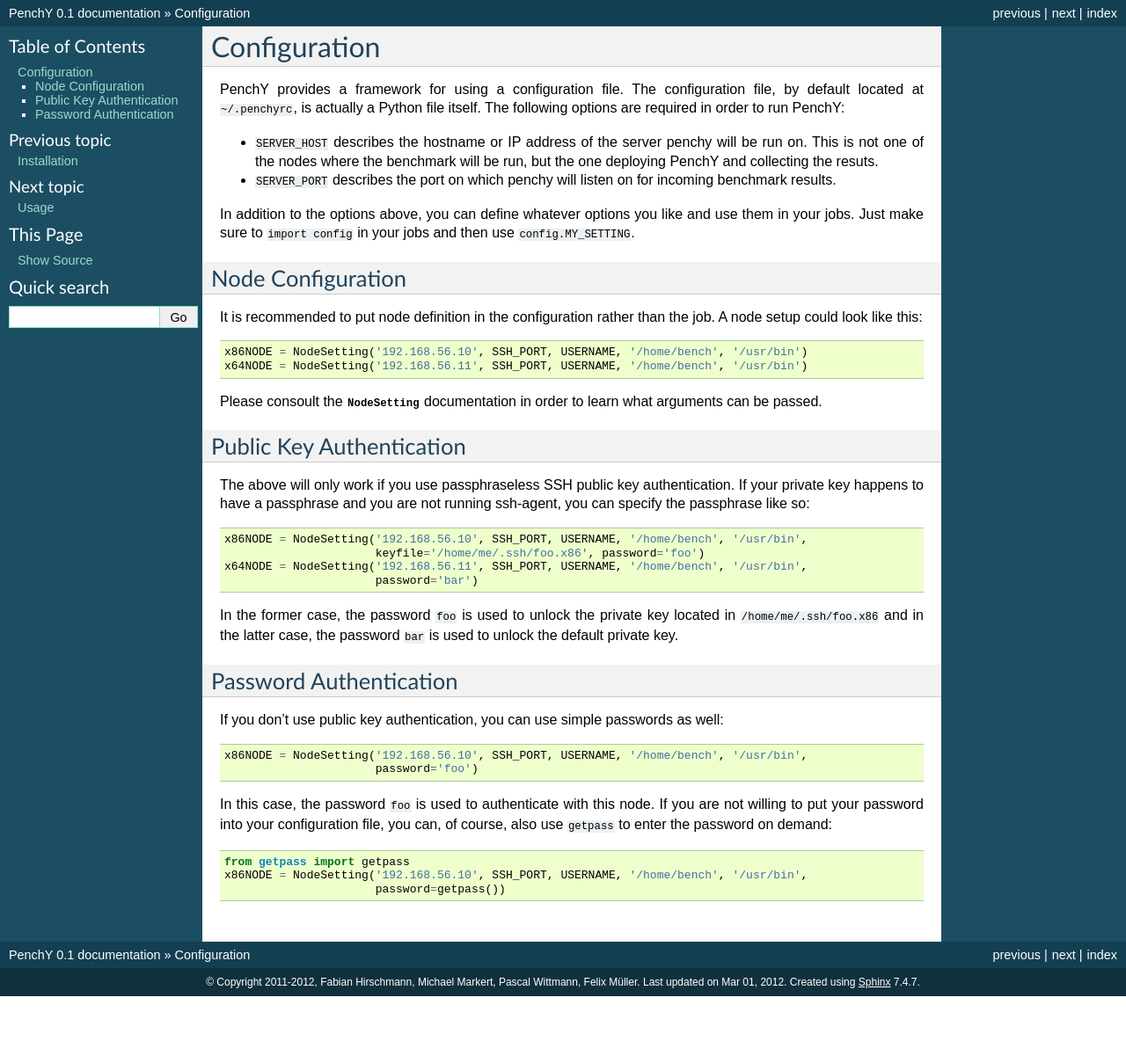
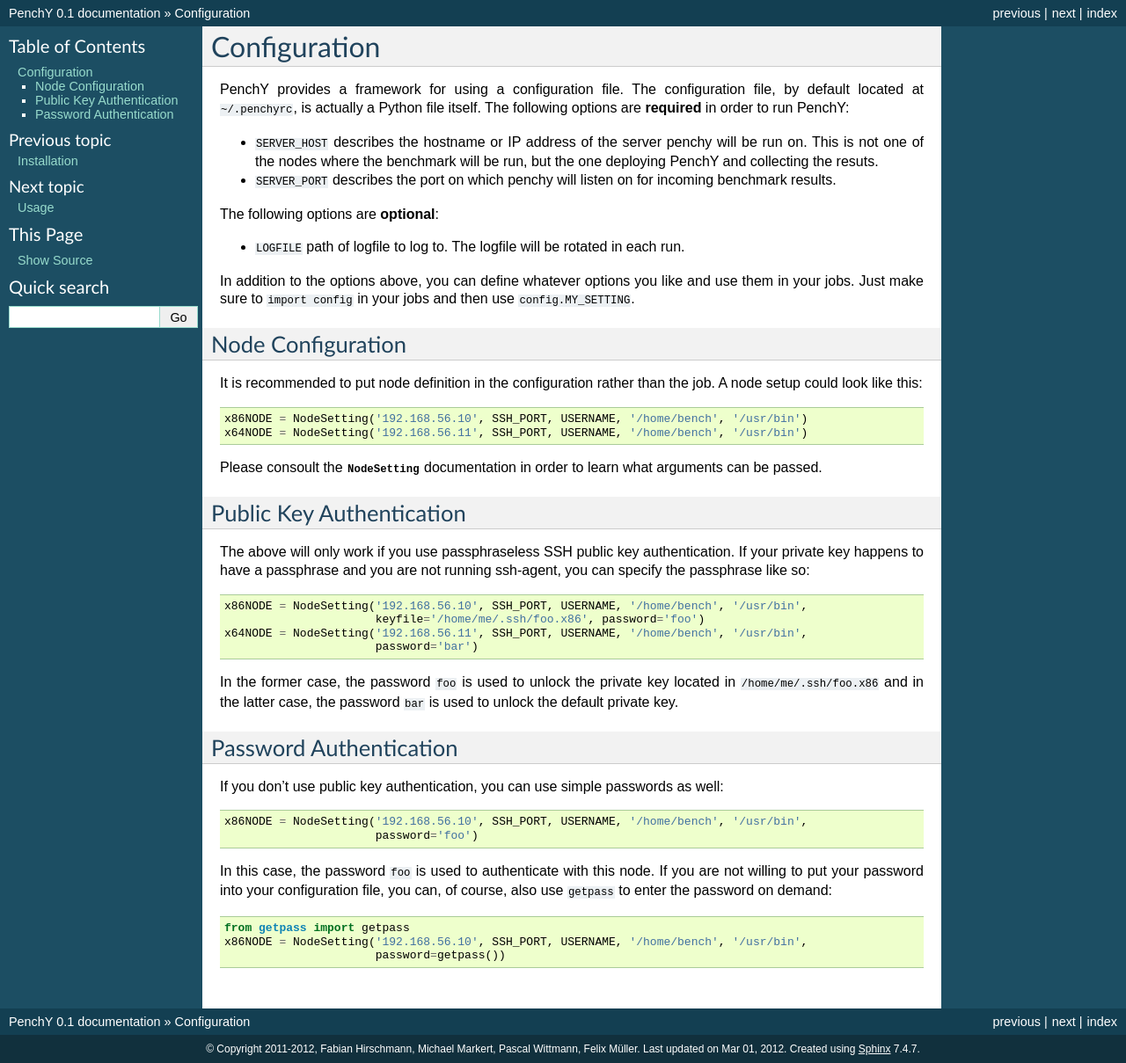
Before and after one commit to fhirschmann/penchy, a Sphinx documentation site: the page built from docs/configuration.rst, in a window 1280 px wide. Shown: the whole page at 88% size. Built offline with Sphinx 7.4.7, drawn with Linux system fonts in a browser that asks for light colours; formulas are drawn with MathJax 3; before the commit the page ends 1133 px from its top, so only the background shows below that.

Commit message:
documented logfile

```diff
--- a/docs/configuration.rst
+++ b/docs/configuration.rst
@@ -2,13 +2,17 @@
 =============
 PenchY provides a framework for using a configuration file. The configuration
 file, by default located at ``~/.penchyrc``, is actually a Python file itself.
-The following options are required in order to run PenchY:
+The following options are **required** in order to run PenchY:
 
 * ``SERVER_HOST`` describes the hostname or IP address of the server penchy will be run on.
   This is not one of the nodes where the benchmark will be run, but the one deploying
   PenchY and collecting the resuts.
 * ``SERVER_PORT`` describes the port on which penchy will listen on for incoming
   benchmark results.
+
+The following options are **optional**:
+
+* ``LOGFILE`` path of logfile to log to. The logfile will be rotated in each run.
 
 In addition to the options above, you can define whatever options you like and
 use them in your jobs. Just make sure to ``import config`` in your jobs and then
```
